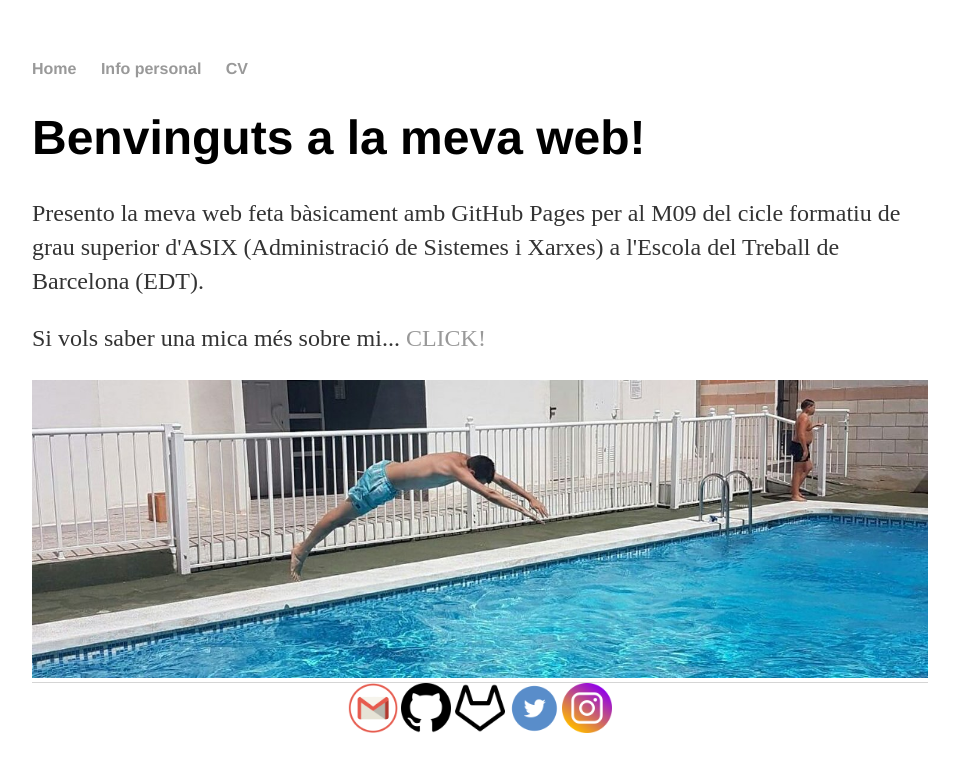
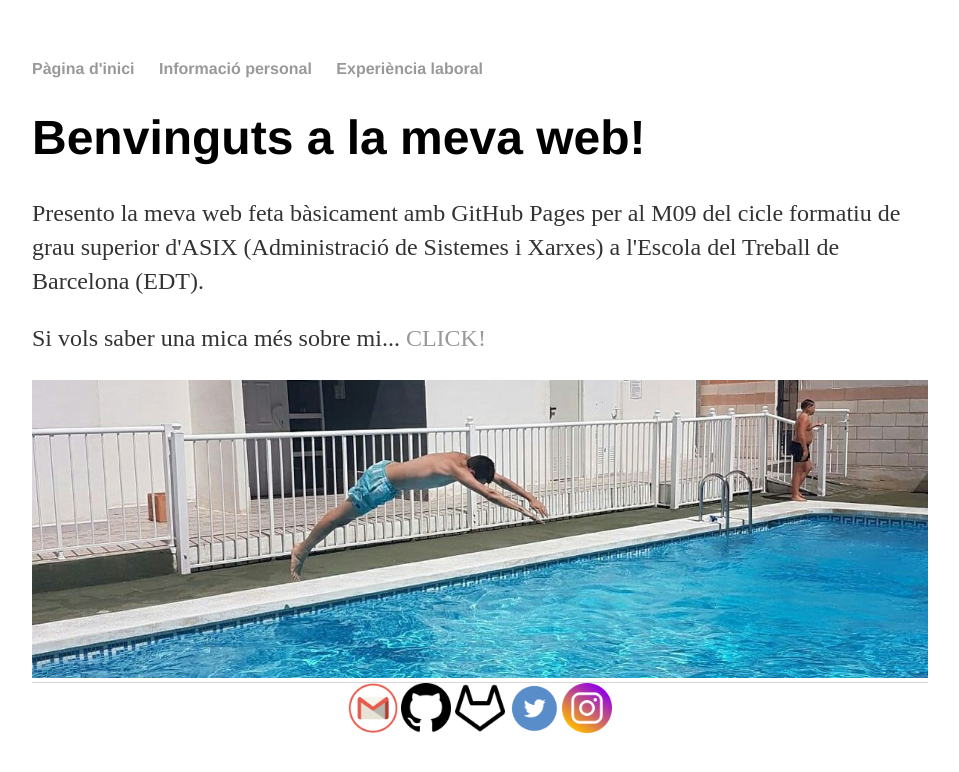
Before and after one commit to isx48102233/isx48102233.github.io, a Jekyll site: the page built from index.html, in a window 1280 px wide. Shown: the top 772 px of the page, without its empty margins (160-1119 px from the left). Built offline with Jekyll 4.4.1, drawn with Linux system fonts in a browser that asks for light colours.

Commit message:
Update default.html
menus

```diff
--- a/_layouts/default.html
+++ b/_layouts/default.html
@@ -8,9 +8,9 @@
 		<body>
 			<nav>
 	    		<ul>
-	        		<li><a href="/">Home</a></li>
-		        	<li><a href="/about">Info personal</a></li>
-				<li><a href="/cv">CV</a></li>
+	        		<li><a href="/">Pàgina d'inici</a></li>
+		        	<li><a href="/about">Informació personal</a></li>
+				<li><a href="/cv">Experiència laboral</a></li>
 	    		</ul>
 			</nav>
 			<div class="container">
```
